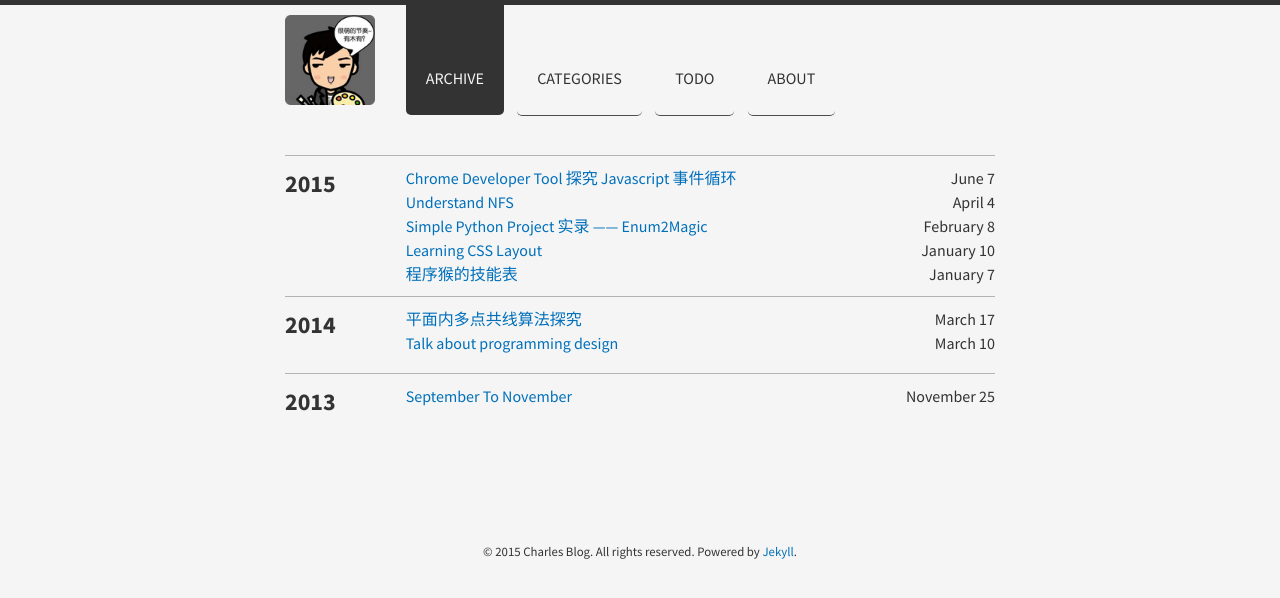
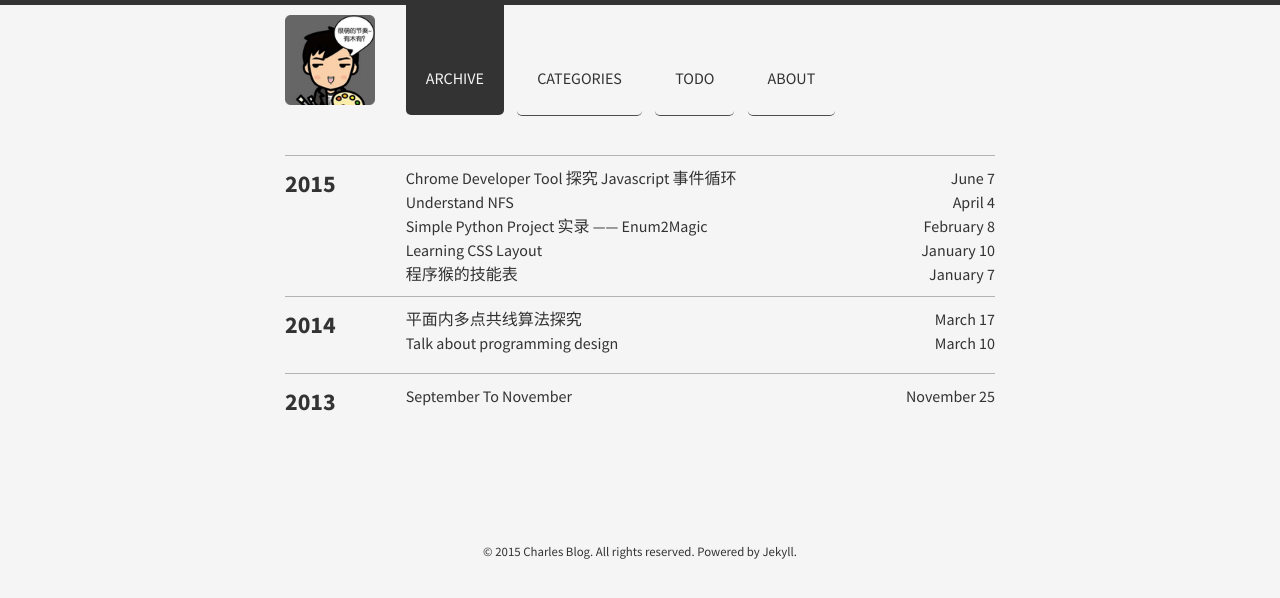
Before and after one commit to JavaCS3/blog, a Jekyll site: the page built from index.html, in a window 1280 px wide. Shown: the top 598 px of the page. Built offline with Jekyll 4.4.1, drawn with Linux system fonts in a browser that asks for light colours; nearby versions of some CDN libraries; Markdown is read by kramdown in place of the engine named in the settings.

Commit message:
test new cat

```diff
--- a/public/css/main.scss
+++ b/public/css/main.scss
@@ -117,9 +117,9 @@ footer {
 /*============================================================================*/
 .azul {
   a {
-    color: $azul-accent-color;
+    color: $contrast-color;
     &:hover {
-      color: darken($azul-accent-color, 20%);
+      color: $azul-accent-color;
     }
   }
 
```
